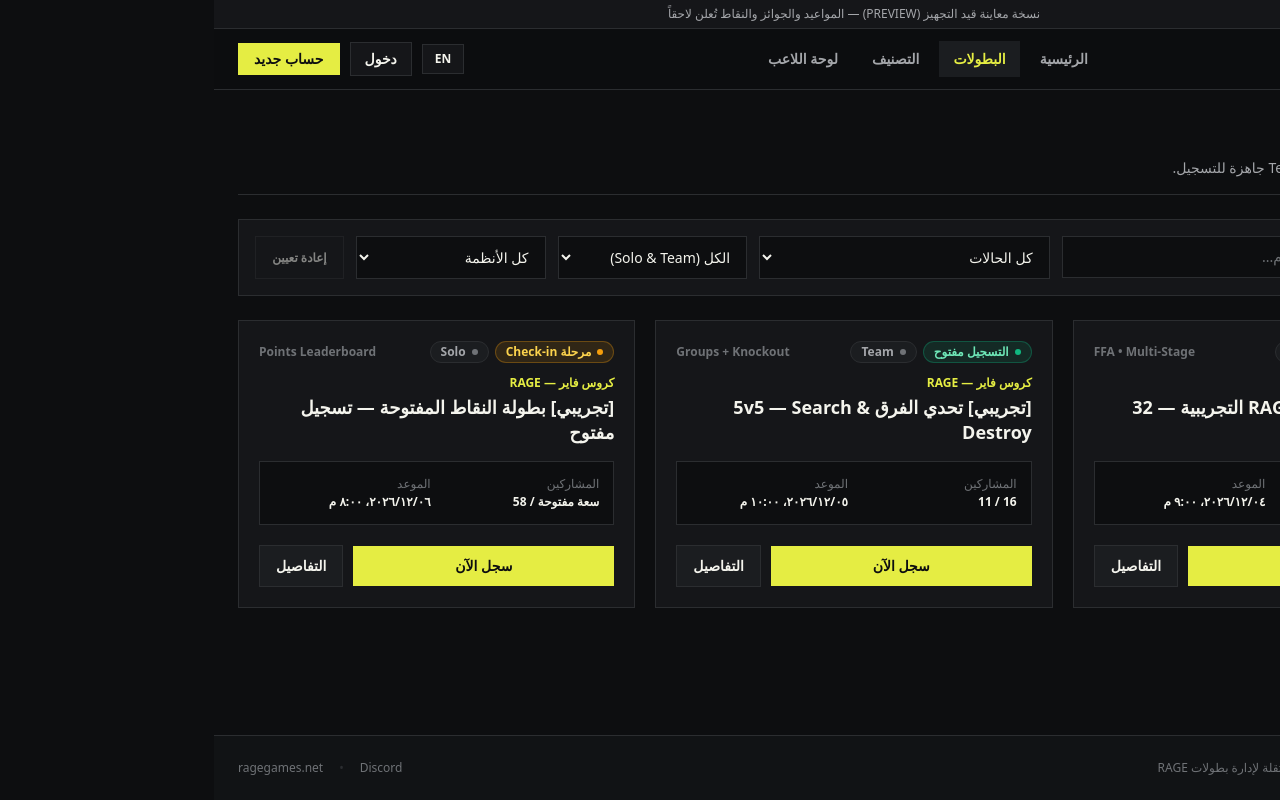
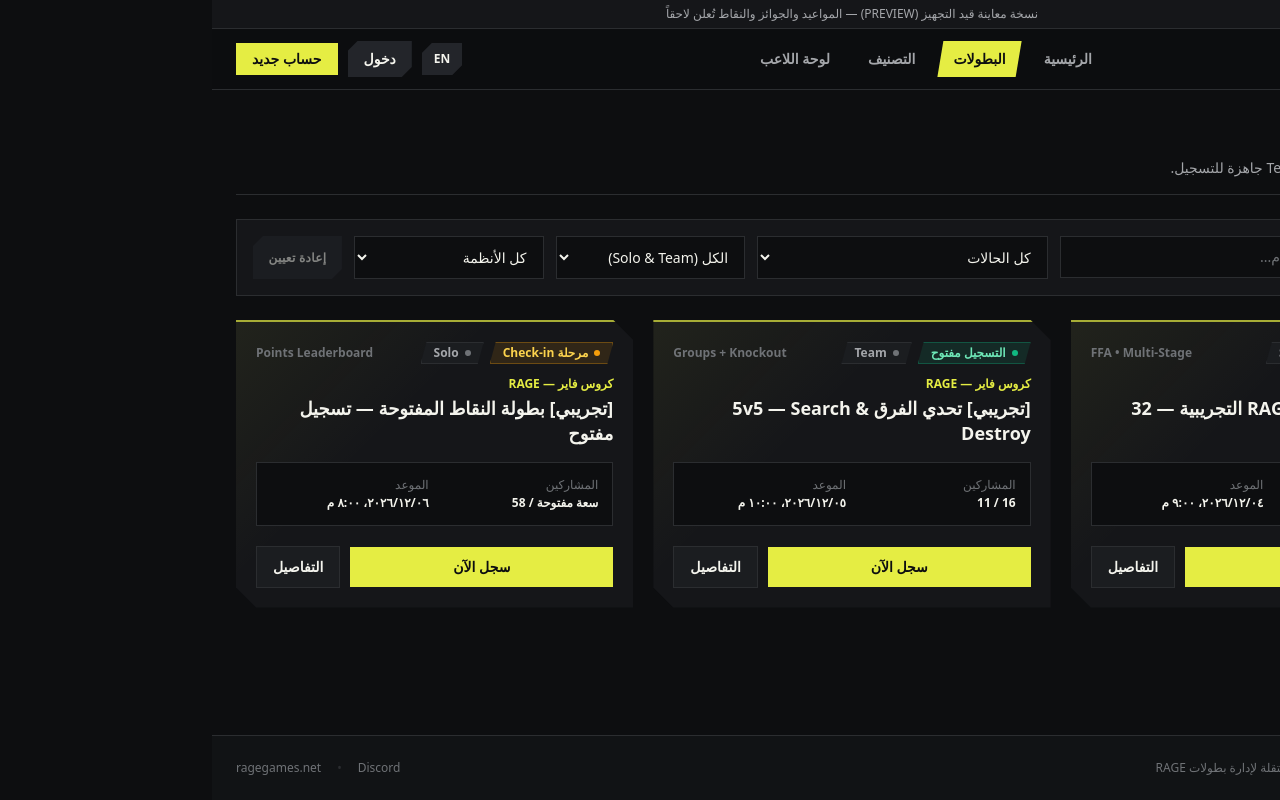
Before and after one commit to Mahmoudmetwally97/rage-tournaments, a Next.js app: page /ar/tournaments in a window 1280 px wide. Built offline with nearby package versions, Linux system fonts and the light colour scheme; no server answers; the database is empty; a web font is replaced by a local one.

Commit message:
redesign: esports shape system (clipped cards/buttons/chips), motion, standings podium rows, nav

```diff
--- a/src/app/[locale]/tournaments/[slug]/play/page.tsx
+++ b/src/app/[locale]/tournaments/[slug]/play/page.tsx
@@ -122,7 +122,7 @@ export default async function PlayPage({
             <thead><tr className="text-[11px] text-[#6f7276]"><th className="py-1 text-start">#</th><th className="text-start">{tr(locale, 'اللاعب', 'Player')}</th><th>{tr(locale, 'كيلز', 'Kills')}</th><th>{tr(locale, 'نقاط', 'Pts')}</th></tr></thead>
             <tbody>
               {(stand ?? []).map((r) => (
-                <tr key={r.registration_id} className="border-t border-[#2b2d30] text-center">
+                <tr key={r.registration_id} className={`border-t border-[#2b2d30] text-center ${r.rank <= 3 ? `row-top${r.rank}` : ""}`}>
                   <td className="py-2 text-start font-bold text-[#e5ed43]">{r.rank <= 3 ? ['🥇', '🥈', '🥉'][r.rank - 1] : r.rank}</td>
                   <td className="text-start text-[#f4f4ed]">{r.ign}</td>
                   <td className="text-[#a4a6aa]">{r.total_kills}</td>
--- a/src/app/globals.css
+++ b/src/app/globals.css
@@ -103,3 +103,55 @@ h1, h2, h3, .display-type {
   color: var(--accent-primary);
 }
 [dir='rtl'] .brand-wordmark { font-style: normal; letter-spacing: 0; }
+
+/* ---- RAGE esports shape + motion system ---- */
+.clip-btn {
+  clip-path: polygon(10px 0, 100% 0, 100% calc(100% - 10px), calc(100% - 10px) 100%, 0 100%, 0 10px);
+}
+.clip-card {
+  clip-path: polygon(0 0, calc(100% - 20px) 0, 100% 20px, 100% 100%, 20px 100%, 0 calc(100% - 20px));
+}
+.clip-chip {
+  clip-path: polygon(6px 0, 100% 0, calc(100% - 6px) 100%, 0 100%);
+}
+.btn-shine { position: relative; overflow: hidden; isolation: isolate; }
+.btn-shine::after {
+  content: '';
+  position: absolute;
+  inset: 0;
+  background: linear-gradient(110deg, transparent 30%, rgba(255, 255, 255, 0.45) 50%, transparent 70%);
+  transform: translateX(-120%);
+  transition: transform 0.6s ease;
+  z-index: -1;
+}
+.btn-shine:hover::after { transform: translateX(120%); }
+.btn-shine:active { transform: translateY(1px); }
+.card-hover { transition: transform 0.25s ease, background-color 0.25s ease, box-shadow 0.25s ease; }
+.card-hover:hover { transform: translateY(-3px); background-color: #1b1d20; }
+.card-surface {
+  background:
+    linear-gradient(135deg, rgba(229, 237, 67, 0.06) 0%, transparent 38%),
+    #151619;
+}
+.row-top1 { background: linear-gradient(90deg, rgba(229, 237, 67, 0.16), transparent); }
+.row-top2 { background: linear-gradient(90deg, rgba(200, 205, 215, 0.10), transparent); }
+.row-top3 { background: linear-gradient(90deg, rgba(205, 127, 50, 0.14), transparent); }
+[dir='rtl'] .row-top1 { background: linear-gradient(270deg, rgba(229, 237, 67, 0.16), transparent); }
+[dir='rtl'] .row-top2 { background: linear-gradient(270deg, rgba(200, 205, 215, 0.10), transparent); }
+[dir='rtl'] .row-top3 { background: linear-gradient(270deg, rgba(205, 127, 50, 0.14), transparent); }
+.hero-slash::before {
+  content: '';
+  position: absolute;
+  inset-block: 0;
+  inset-inline-start: 38%;
+  width: 90px;
+  background: repeating-linear-gradient(115deg, rgba(229, 237, 67, 0.16) 0 6px, transparent 6px 16px);
+  transform: skewX(-18deg);
+  pointer-events: none;
+}
+@keyframes rise { from { opacity: 0; transform: translateY(10px); } to { opacity: 1; transform: none; } }
+main { animation: rise 0.45s ease both; }
+@keyframes pulse-ring { 0%,100% { box-shadow: 0 0 0 0 rgba(229,237,67,.5);} 50% { box-shadow: 0 0 0 6px rgba(229,237,67,0);} }
+.live-dot { animation: pulse-ring 1.6s infinite; }
+@media (prefers-reduced-motion: reduce) { main, .live-dot { animation: none; } .btn-shine::after { display: none; } }
+input:focus-visible, textarea:focus-visible, select:focus-visible { box-shadow: 0 0 0 2px rgba(229,237,67,.35); }
--- a/src/components/layout/Navbar.tsx
+++ b/src/components/layout/Navbar.tsx
@@ -109,9 +109,9 @@ export function Navbar({ locale, dict }: NavbarProps) {
               <Link
                 key={item.href}
                 href={item.href}
-                className={`rounded-none px-3.5 py-2 transition-colors ${
+                className={`clip-chip px-4 py-2 font-extrabold transition-colors ${
                   isActive
-                    ? 'bg-[#1b1d20] text-[#e5ed43]'
+                    ? 'bg-[#e5ed43] text-[#0d0e10]'
                     : 'text-[#a4a6aa] hover:bg-[#151619] hover:text-[#f4f4ed]'
                 }`}
               >
@@ -124,7 +124,7 @@ export function Navbar({ locale, dict }: NavbarProps) {
         <div className="hidden md:flex items-center gap-2.5">
           <Link
             href={`/${otherLocale}`}
-            className="rounded-none border border-[#2b2d30] bg-[#151619] px-3 py-1.5 text-xs font-bold text-[#f4f4ed] hover:border-[#3a3d40]"
+            className="clip-btn rounded-none bg-[#23252a] px-3 py-2 text-xs font-extrabold text-[#f4f4ed] hover:bg-[#2d3036]"
           >
             {dict.nav.langSwitch}
           </Link>
@@ -139,7 +139,7 @@ export function Navbar({ locale, dict }: NavbarProps) {
               <button
                 type="button"
                 onClick={handleLogout}
-                className="rounded-none border border-[#EF4444]/35 bg-[#EF4444]/15 px-3 py-1.5 text-xs font-bold text-[#FCA5A5] cursor-pointer"
+                className="clip-btn rounded-none bg-[#EF4444]/20 px-3 py-2 text-xs font-extrabold text-[#FCA5A5] cursor-pointer"
               >
                 {dict.nav.logout}
               </button>
@@ -148,7 +148,7 @@ export function Navbar({ locale, dict }: NavbarProps) {
             <>
               <Link
                 href={`/${locale}/login`}
-                className="rounded-none border border-[#2b2d30] bg-[#151619] px-3.5 py-1.5 text-sm font-bold text-[#f4f4ed] hover:border-[#3a3d40]"
+                className="clip-btn rounded-none bg-[#23252a] px-4 py-2 text-sm font-extrabold text-[#f4f4ed] hover:bg-[#2d3036]"
               >
                 {dict.nav.login}
               </Link>
--- a/src/components/tournaments/TournamentCard.tsx
+++ b/src/components/tournaments/TournamentCard.tsx
@@ -40,7 +40,7 @@ export function TournamentCard({ tournament, locale, dict }: TournamentCardProps
   const formattedDate = formatStartDate(tournament.startsAtIso, locale);
 
   return (
-    <article className="group flex flex-col justify-between rounded-none border border-[#2b2d30] bg-[#151619] p-5 transition-all hover:border-[#3a3d40] hover:bg-[#1C1C20]">
+    <article className="clip-card card-surface card-hover group flex flex-col justify-between rounded-none border-t-2 border-t-[#e5ed43]/70 p-5">
       <div>
         <div className="mb-3 flex flex-wrap items-center justify-between gap-2">
           <div className="flex flex-wrap items-center gap-1.5">
--- a/src/components/tournaments/TournamentDetailClient.tsx
+++ b/src/components/tournaments/TournamentDetailClient.tsx
@@ -79,7 +79,7 @@ export function TournamentDetailClient({ tournament, locale, dict }: Props) {
 
           <a
             href={`/${locale}/tournaments/${tournament.slug}/play`}
-            className="inline-flex w-full items-center justify-center bg-[#e5ed43] px-6 py-3 text-sm font-extrabold text-[#0d0e10] sm:w-auto"
+            className="clip-btn btn-shine inline-flex w-full items-center justify-center bg-[#e5ed43] px-8 py-3.5 text-base font-extrabold text-[#0d0e10] sm:w-auto"
           >
             {dict.tournament.registerNow}
           </a>
--- a/src/components/ui/Button.tsx
+++ b/src/components/ui/Button.tsx
@@ -16,13 +16,13 @@ export function Button({
   ...props
 }: ButtonProps) {
   const base =
-    'inline-flex items-center justify-center gap-2 rounded-none font-bold transition-colors focus-visible:outline-none focus-visible:ring-2 focus-visible:ring-[#e5ed43] disabled:opacity-50 disabled:cursor-not-allowed cursor-pointer';
+    'clip-btn btn-shine inline-flex items-center justify-center gap-2 rounded-none font-extrabold tracking-wide transition-colors focus-visible:outline-none focus-visible:ring-2 focus-visible:ring-[#e5ed43] disabled:opacity-50 disabled:cursor-not-allowed cursor-pointer';
 
   const variants: Record<NonNullable<ButtonProps['variant']>, string> = {
     primary: 'bg-[#e5ed43] text-[#0d0e10] hover:bg-[#eef46b]',
-    secondary: 'bg-[#151619] text-[#f4f4ed] border border-[#2b2d30] hover:border-[#3a3d40] hover:bg-[#1F1F23]',
+    secondary: 'bg-[#23252a] text-[#f4f4ed] hover:bg-[#2d3036]',
     ghost: 'bg-transparent text-[#a4a6aa] hover:text-[#f4f4ed] hover:bg-[#151619]',
-    danger: 'bg-[#EF4444]/15 text-[#FCA5A5] border border-[#EF4444]/35 hover:bg-[#EF4444]/25'
+    danger: 'bg-[#EF4444]/20 text-[#FCA5A5] hover:bg-[#EF4444]/30'
   };
 
   const sizes: Record<NonNullable<ButtonProps['size']>, string> = {
--- a/src/components/ui/StatusBadge.tsx
+++ b/src/components/ui/StatusBadge.tsx
@@ -35,9 +35,9 @@ export function StatusBadge({
 
   return (
     <span
-      className={`inline-flex items-center gap-1.5 rounded-full border px-2.5 py-0.5 text-xs font-bold ${styles[variant]} ${className}`}
+      className={`inline-flex items-center gap-1.5 clip-chip border px-3 py-0.5 text-xs font-extrabold ${styles[variant]} ${className}`}
     >
-      <span className={`h-1.5 w-1.5 rounded-full ${dotColors[variant]} ${pulse ? 'animate-pulse' : ''}`} />
+      <span className={`h-1.5 w-1.5 rounded-full ${dotColors[variant]} ${pulse ? 'live-dot' : ''}`} />
       {children}
     </span>
   );
```
Also changed, not shown: src/components/admin/ui.tsx (+8 -8 lines).
